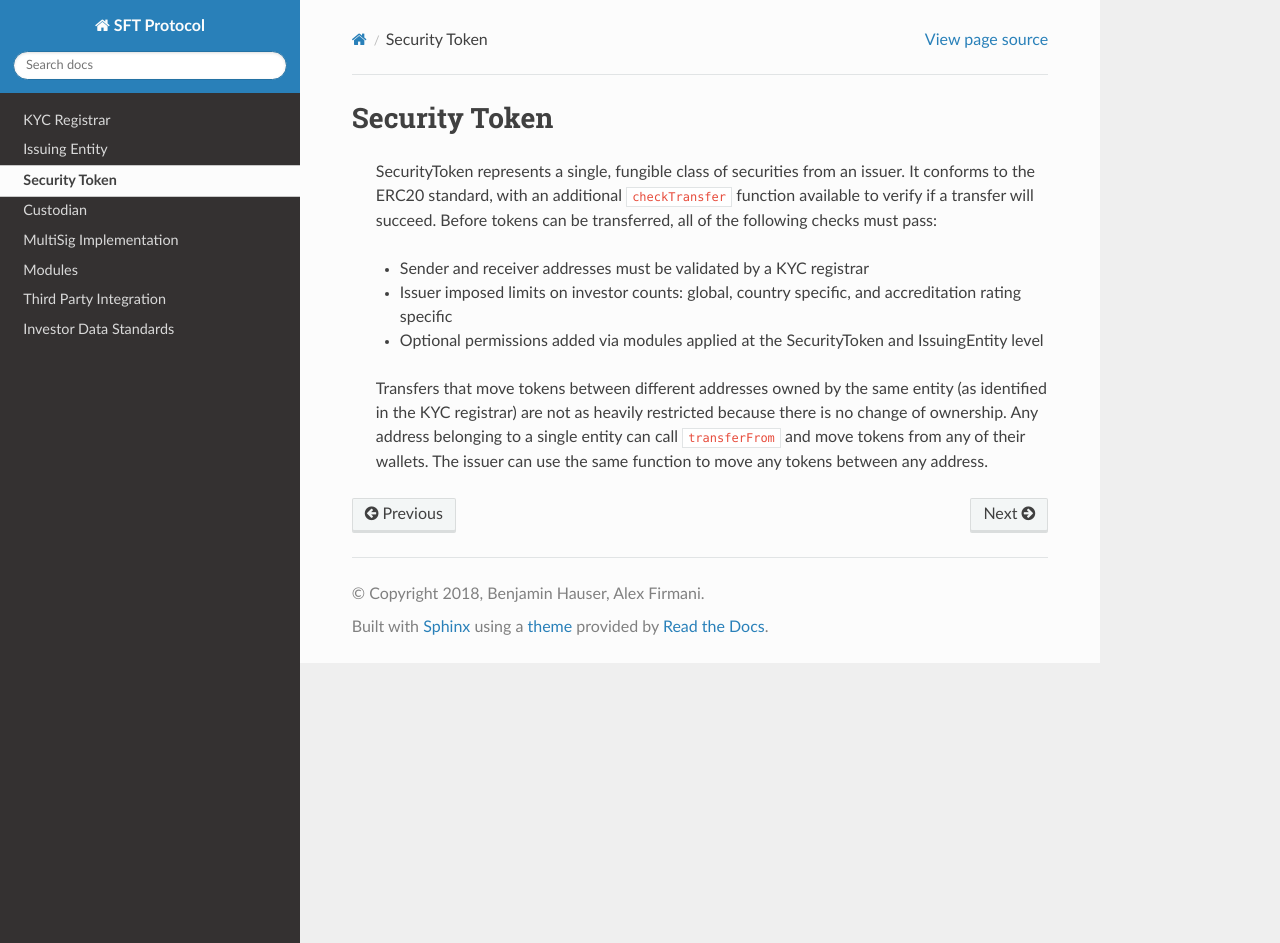
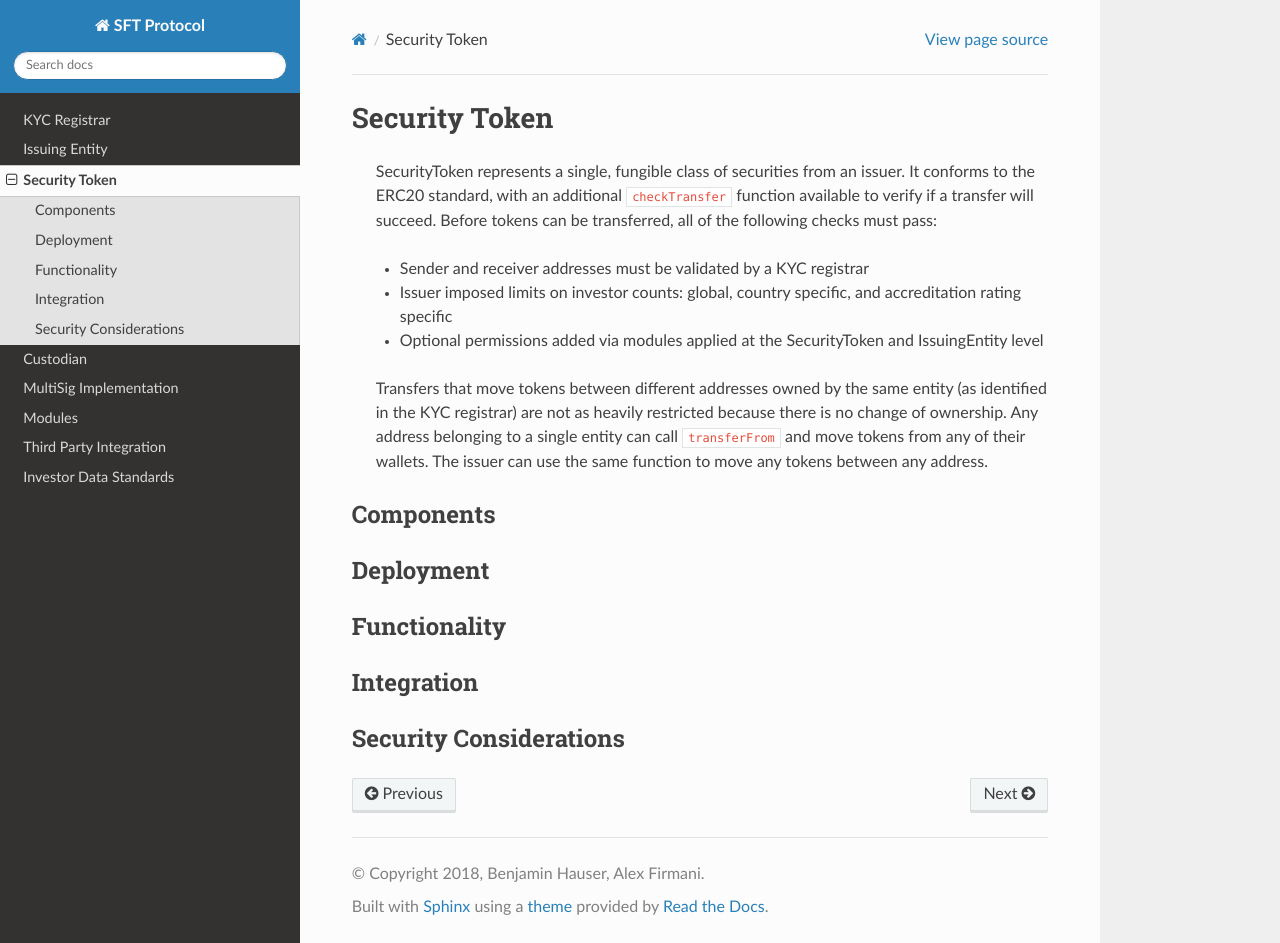
Before and after one commit to zerolawtech/SFT-Protocol, a Sphinx documentation site: the page built from docs/security-token.rst, in a window 1280 px wide and 943 px high. Built offline with Sphinx 7.4.7 and the Read the Docs theme 2.0.0, drawn with Linux system fonts in a browser that asks for light colours.

Commit message:
Standardized doc headings

```diff
--- a/docs/custodian.rst
+++ b/docs/custodian.rst
@@ -12,3 +12,18 @@ Custodian contracts include a ``transfer`` function that optionally allows them
 
 They may also call ``addInvestors`` or ``removeInvestors``   in cases where beneficial ownership has changed from an action happening off-chain.
 Each custodian must be individually approved by an issuer before they can receive tokens. Because custodians may bypass on-chain compliance checks, it is imperative this approval only be given to known, trusted entities.
+
+Components
+==========
+
+Deployment
+==========
+
+Functionality
+=============
+
+Integration
+===========
+
+Security Considerations
+=======================
--- a/docs/multisig.rst
+++ b/docs/multisig.rst
@@ -14,7 +14,7 @@ It may be useful to also view the
 while reading this document.
 
 Components
-----------
+==========
 
 Multisig contracts are based around the following key components:
 
@@ -28,7 +28,7 @@ Multisig contracts are based around the following key components:
    be greater the number of addresses associated with the authority.
 
 Deployment
--------------
+==========
 
 Contracts that implement multi-sig require 2 arguments in the
 constructor:
@@ -41,6 +41,9 @@ constructor:
 
 The owner has the highest level of control over the contract. Associated
 addresses may always call any admin-level functionality.
+
+Functionality
+=============
 
 Designating Authorities
 -----------------------
@@ -107,8 +110,8 @@ their call data in exactly the same way.
 Repeating a multi-sig call from the same address before reaching the
 threshold will revert.
 
-Implementing MultiSig in External Contracts
--------------------------------------------
+Integration
+===========
 
 By calling ``checkMultiSigExternal``, it is possible to implement
 multi-sig functionality in external contracts with the same set of
--- a/docs/security-token.rst
+++ b/docs/security-token.rst
@@ -11,3 +11,18 @@ Security Token
    -  Optional permissions added via modules applied at the SecurityToken and IssuingEntity level
 
    Transfers that move tokens between different addresses owned by the same entity (as identified in the KYC registrar) are not as heavily restricted because there is no change of ownership. Any address belonging to a single entity can call ``transferFrom`` and move tokens from any of their wallets. The issuer can use the same function to move any tokens between any address.
+
+Components
+==========
+
+Deployment
+==========
+
+Functionality
+=============
+
+Integration
+===========
+
+Security Considerations
+=======================
```
Also changed, not shown: docs/issuing-entity.rst (+28 -5 lines), docs/kyc-registrar.rst (+11 -11 lines).
